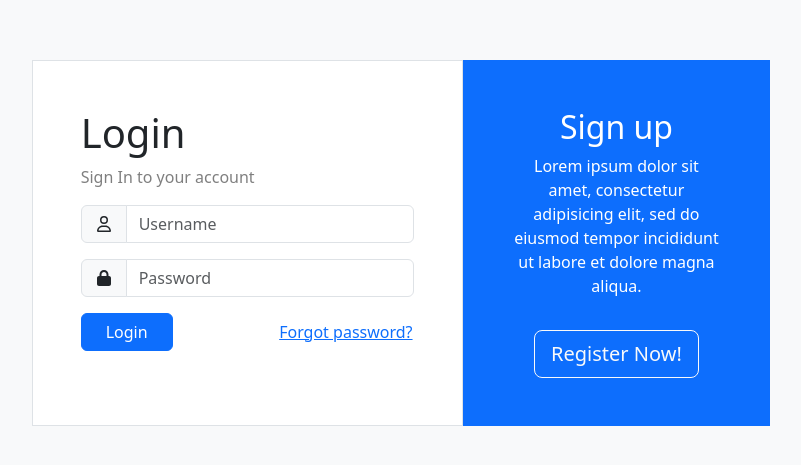
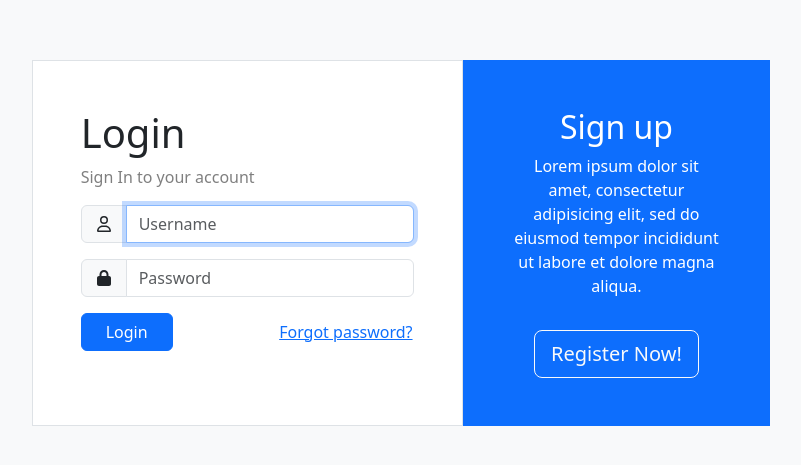
Before and after one commit to showgayaki/dhcp-monitan, a Next.js app in the folder next-app/: page /login in a window 1280 px wide. Shown: the part 157-622 px from the top of the page, without its empty margins (239-1040 px from the left). Built offline with nearby package versions, Linux system fonts and the light colour scheme.

Commit message:
/loginでusernameにautofocus

```diff
--- a/next-app/src/pages/login.tsx
+++ b/next-app/src/pages/login.tsx
@@ -6,7 +6,7 @@ import {
     Button, Col, Container, Form, InputGroup, Row,
 } from 'react-bootstrap'
 import Link from 'next/link'
-import { SyntheticEvent, useState } from 'react'
+import { SyntheticEvent, useState, useRef, useEffect } from 'react'
 import { useRouter } from 'next/router'
 import axios from 'axios'
 import { deleteCookie, getCookie } from 'cookies-next'
@@ -47,6 +47,14 @@ const Login: NextPage = () => {
         setSubmitting(false)
     }
 
+    // autofocus to username input
+    const inputElement = useRef<HTMLInputElement>(null);
+    useEffect(() => {
+        if(inputElement.current){
+            inputElement.current.focus();
+        }
+    }, []);
+
     return (
         <div className="bg-light min-vh-100 d-flex flex-row align-items-center dark:bg-transparent">
             <Container>
@@ -67,6 +75,7 @@ const Login: NextPage = () => {
                                                 />
                                             </InputGroup.Text>
                                             <Form.Control
+                                                ref={inputElement}
                                                 name="username"
                                                 required
                                                 disabled={submitting}
```
